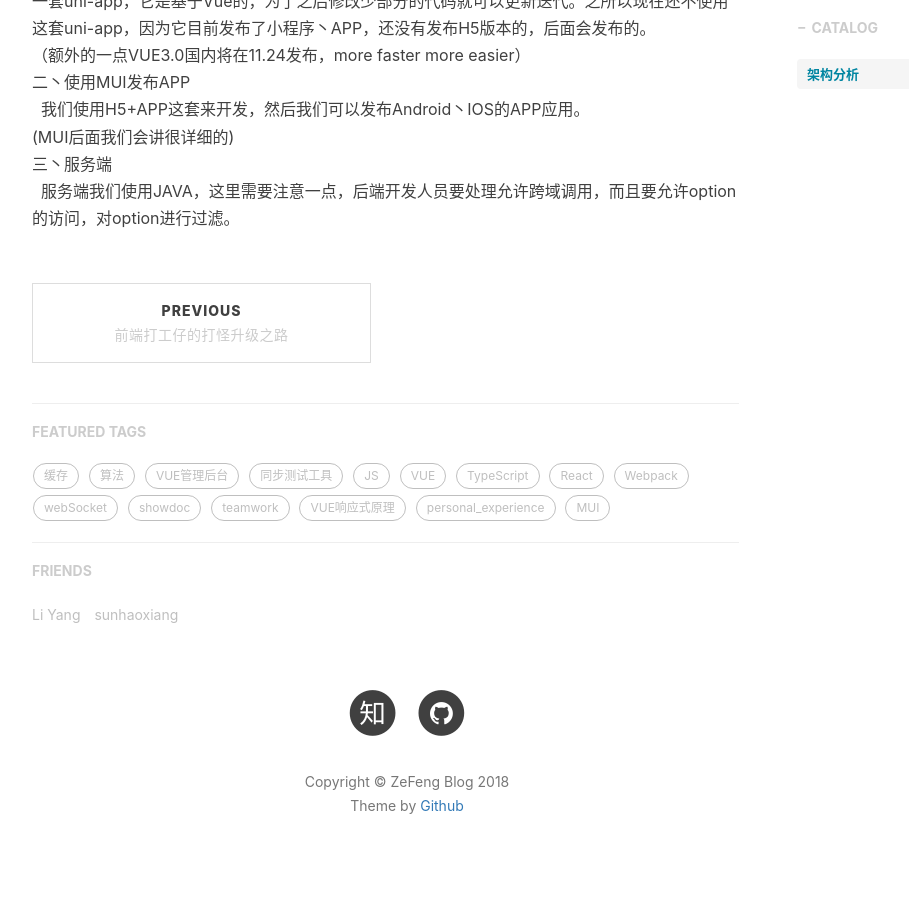
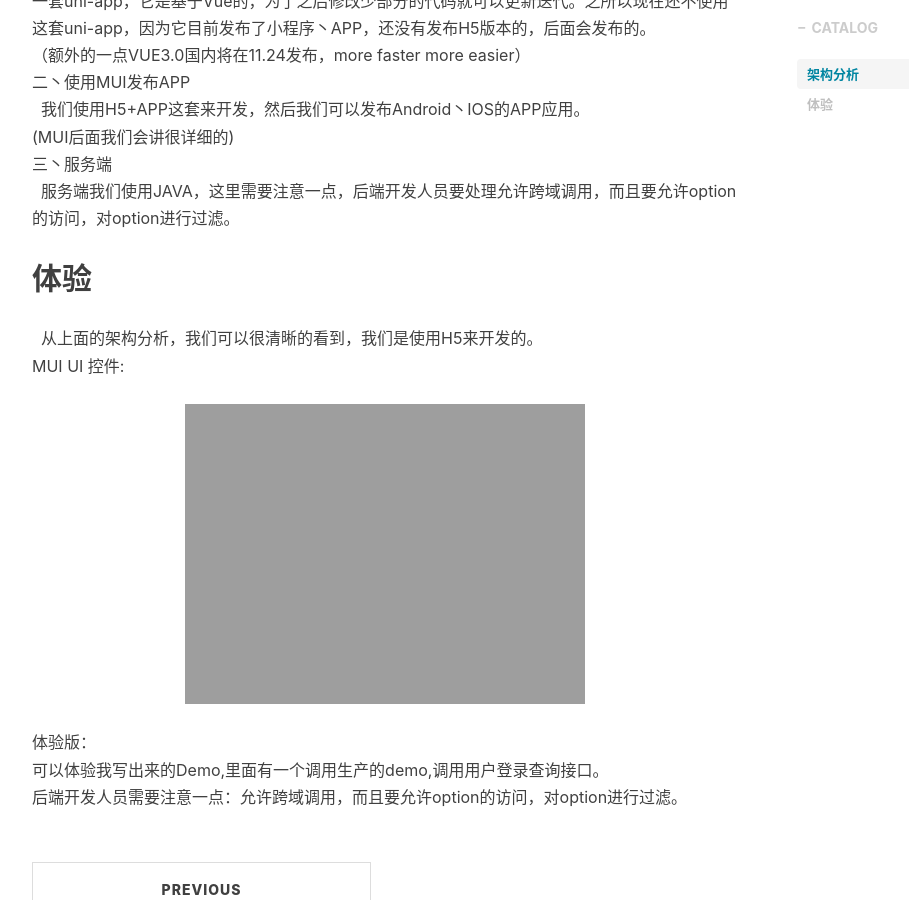
Before and after one commit to 00feng00/00feng00.github.io, a Jekyll site: the page built from _posts/2018-11-18-mui-instructions.markdown, in a window 1280 px wide and 900 px high, scrolled down 1506 px. Shown: the whole window, without its empty margins (233-1142 px from the left). Built offline with Jekyll 4.4.1, drawn with Linux system fonts in a browser that asks for light colours; nearby versions of some CDN libraries; comment, search, counter and statistics services are not loaded.

Commit message:
Update 2018-11-18-mui-instructions.markdown

```diff
--- a/_posts/2018-11-18-mui-instructions.markdown
+++ b/_posts/2018-11-18-mui-instructions.markdown
@@ -28,4 +28,12 @@ H5的技术栈有好几种，这里个人推荐使用VUE，因为后面的更新
 &nbsp;&nbsp;我们使用H5+APP这套来开发，然后我们可以发布Android丶IOS的APP应用。<br/>
 (MUI后面我们会讲很详细的)<br/>
 三丶服务端<br/>
-&nbsp;&nbsp;服务端我们使用JAVA，这里需要注意一点，后端开发人员要处理允许跨域调用，而且要允许option的访问，对option进行过滤。
+&nbsp;&nbsp;服务端我们使用JAVA，这里需要注意一点，后端开发人员要处理允许跨域调用，而且要允许option的访问，对option进行过滤。<br/>
+
+## 体验
+&nbsp;&nbsp;从上面的架构分析，我们可以很清晰的看到，我们是使用H5来开发的。<br/>
+MUI UI 控件:<br/>
+<img src="https://00feng00.github.io/img/mui-code-m.png">
+体验版：<br/>
+可以体验我写出来的Demo,里面有一个调用生产的demo,调用用户登录查询接口。<br/>
+后端开发人员需要注意一点：允许跨域调用，而且要允许option的访问，对option进行过滤。<br/>
```
